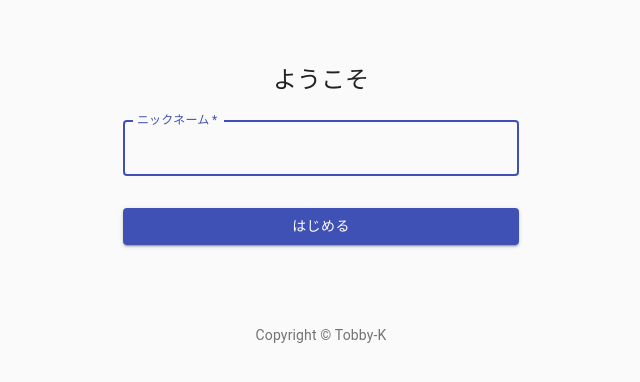
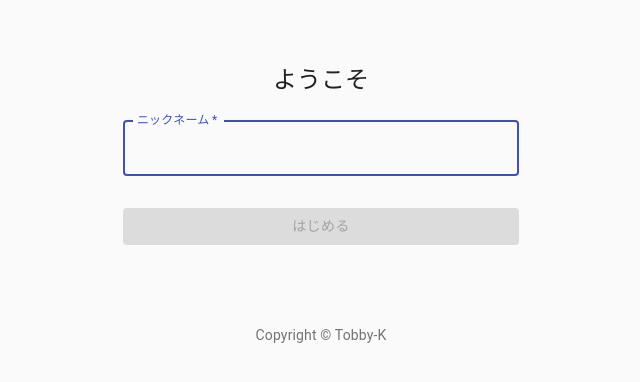
Before and after one commit to tobeken/chatbase, a React (Create React App) app: page / in a window 1280 px wide. Shown: the top 382 px of the page, without its empty margins (319-959 px from the left). Built offline with nearby package versions, Linux system fonts and the light colour scheme.

Commit message:
setname by clicking button

```diff
--- a/src/components/SignIn.js
+++ b/src/components/SignIn.js
@@ -1,4 +1,4 @@
-import React from "react";
+import React, { useState, useEffect } from "react";
 
 import Button from "@material-ui/core/Button";
 import CssBaseline from "@material-ui/core/CssBaseline";
@@ -50,6 +50,13 @@
 
 export default function SignIn({ setName }) {
   const classes = useStyles();
+  const [disabled, setDisabled] = useState(true);
+  const [string, setString] = useState("");
+
+  useEffect(() => {
+    const disabled = string === "";
+    setDisabled(disabled);
+  }, [string]);
 
   return (
     <Container component="main" maxWidth="xs">
@@ -68,6 +75,7 @@
             label="ニックネーム"
             name="name"
             autoFocus
+            onChange={(e) => setString(e.target.value)}
           />
           <Button
             type="submit"
@@ -75,6 +83,7 @@
             variant="contained"
             color="primary"
             className={classes.submit}
+            disabled={disabled}
           >
             はじめる
           </Button>
```
